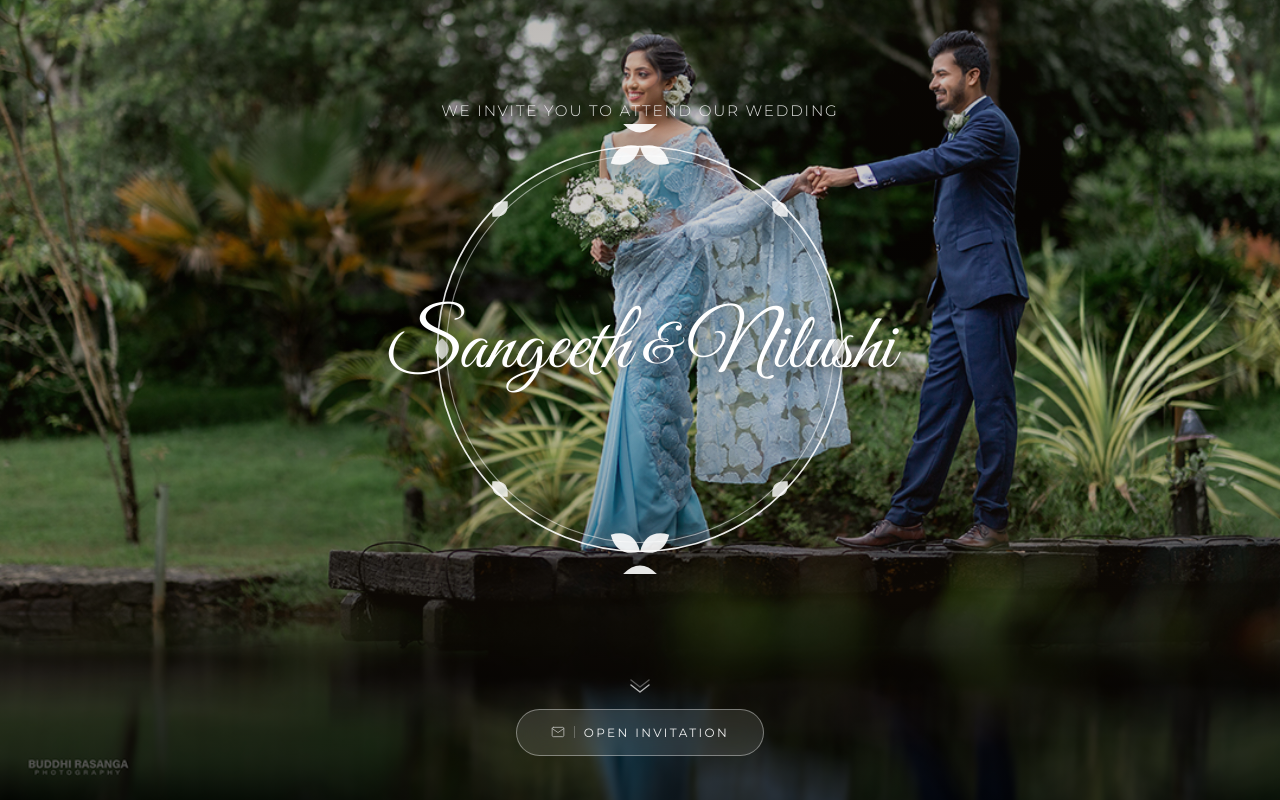
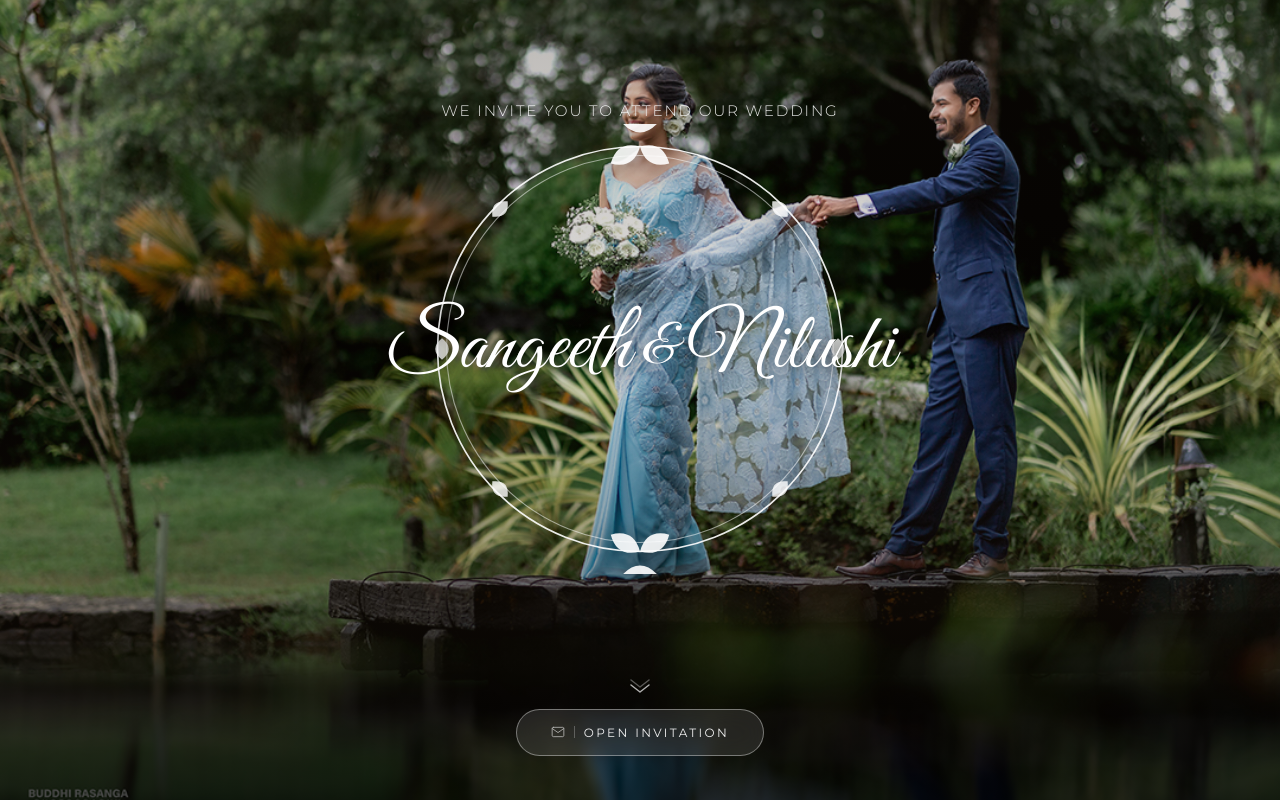
Before and after one commit to Benaragama-003/Wedding-Invitation, a React (Vite) app in the folder Frontend/: page / in a window 1280 px wide. Built offline with nearby package versions, Linux system fonts and the light colour scheme; a web font is replaced by a local one.

Commit message:
Fix responsive framing of hero background for desktop and mobile

```diff
--- a/Frontend/src/index.css
+++ b/Frontend/src/index.css
@@ -378,3 +378,18 @@ body {
 }
 
 .scroll-snap-section-auto { scroll-snap-align: start; }
+
+/* ============================================
+   RESPONSIVE HERO BACKGROUND
+   ============================================ */
+.bg-hero-responsive {
+  background-image: url('/7.jpg');
+  background-size: cover;
+  background-position: center 30%;
+}
+
+@media (max-width: 768px) {
+  .bg-hero-responsive {
+    background-position: 65% 85%;
+  }
+}
--- a/Frontend/src/sections/LoadingScreen.jsx
+++ b/Frontend/src/sections/LoadingScreen.jsx
@@ -25,11 +25,8 @@ export default function LoadingScreen({ phase, onOpen }) {
           {/* ── Background Image ── */}
           <div className="absolute inset-0 bg-black">
             <div
-              className="absolute inset-0 w-full h-full"
+              className="absolute inset-0 w-full h-full bg-hero-responsive"
               style={{
-                backgroundImage: 'url(/7.jpg)',
-                backgroundSize: 'cover',
-                backgroundPosition: '65% 85%',
                 animation: phase === 'transition'
                   ? 'portalBackgroundZoom 2s forwards cubic-bezier(0.4, 0, 0.2, 1)'
                   : 'none',
```
